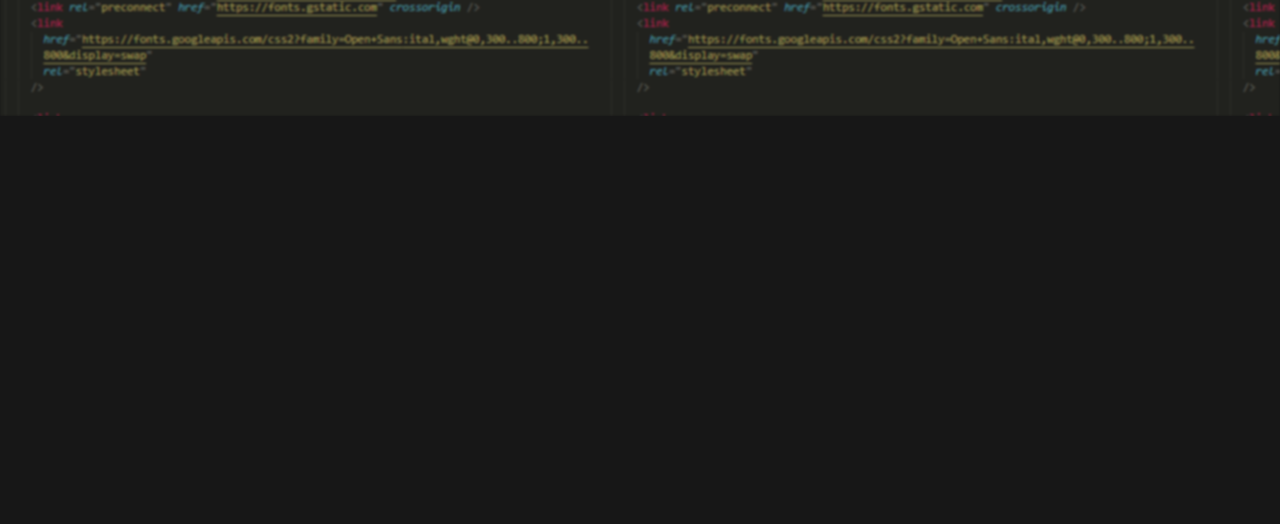
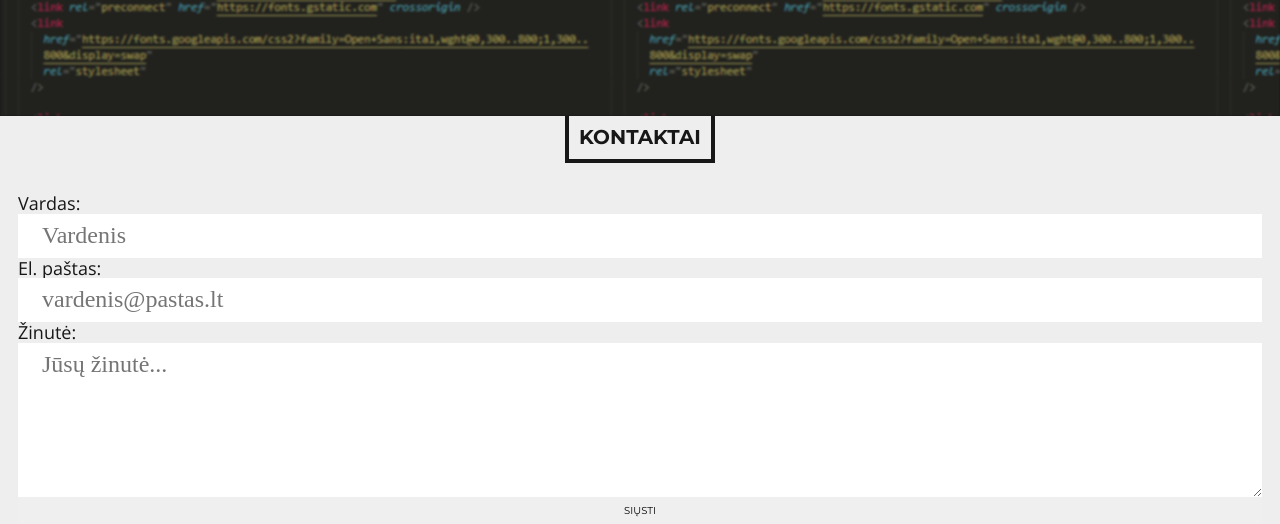
Before and after one commit to pauliusmarkunas/portfolio-website, a plain HTML site: page index.html in a window 1280 px wide. Shown: the part 7108-7632 px from the top of the page. Before the commit the page ends 7224 px from the top, so only its background shows below. Drawn offline with nearby package versions, Linux system fonts and the light colour scheme; files whose address does not match are found by name.

Commit message:
started form

```diff
--- a/css/styles.css
+++ b/css/styles.css
@@ -391,6 +391,35 @@ header .nav-icon {
 .project-box .git-btn {
   background-color: rgba(255, 255, 255, 0.49);
 }
+
+/* CONTACTS SECTION */
+.contacts-s {
+  background-color: var(--white-bg);
+  padding-inline: var(--mobile-side-spacing);
+  color: var(--black);
+}
+
+.contacts-s h1 {
+  border-color: var(--black);
+}
+
+.contacts-s form {
+  width: 100%;
+  align-items: stretch;
+}
+
+.contacts-s label {
+  font-family: var(--p-family);
+  font-size: 1.8rem;
+}
+
+.contacts-s input,
+.contacts-s textarea {
+  border: none;
+  padding: 0.8rem 2.4rem;
+  font-size: 2.4rem;
+}
+
 /* toggle map*/
 /* button toggles display class (hides or reveals options) */
 /* When li is pressed 2 things happen */
--- a/index.html
+++ b/index.html
@@ -156,8 +156,42 @@
       <div class="projects-container flex-column-center">
       </div>
     </main>
-    <!-- <main class="contacts-s"></main>
-    <footer></footer> -->
+    <main class="contacts-s flex-column-center">
+      <h1 class="h-primary">KONTAKTAI</h1>
+      <form class="flex-column-center" action="https://formsubmit.co/yourEmailAddress" method="POST">
+        <label for="name">Vardas:</label>
+        <input type="text" id="name" name="name" required placeholder="Vardenis" />
+
+        <label for="email">El. paštas:</label>
+        <input
+          type="email"
+          id="email"
+          name="email"
+          required
+          placeholder="vardenis@pastas.lt"
+        />
+
+        <label for="message">Žinutė:</label>
+        <textarea
+          id="message"
+          name="message"
+          rows="5"
+          required
+          placeholder="Jūsų žinutė..."
+        ></textarea>
+
+        <!-- ADDITIONAL -->
+        <input type="hidden" name="_subject" value="message from contacts page" />
+        <input type="text" name="_honey" style="display: none" />
+        <input
+          type="hidden"
+          name="_autoresponse"
+          value="Ačiū už jūsų žinutę, susisieksime su jumis, kaip įmanoma greičiau!"
+        />
+        <button type="submit">SIŲSTI</button>
+      </form>
+    </main>
+    <!-- <footer></footer> -->
     <script src="script.js" defer></script>
   </body>
 </html>
```
